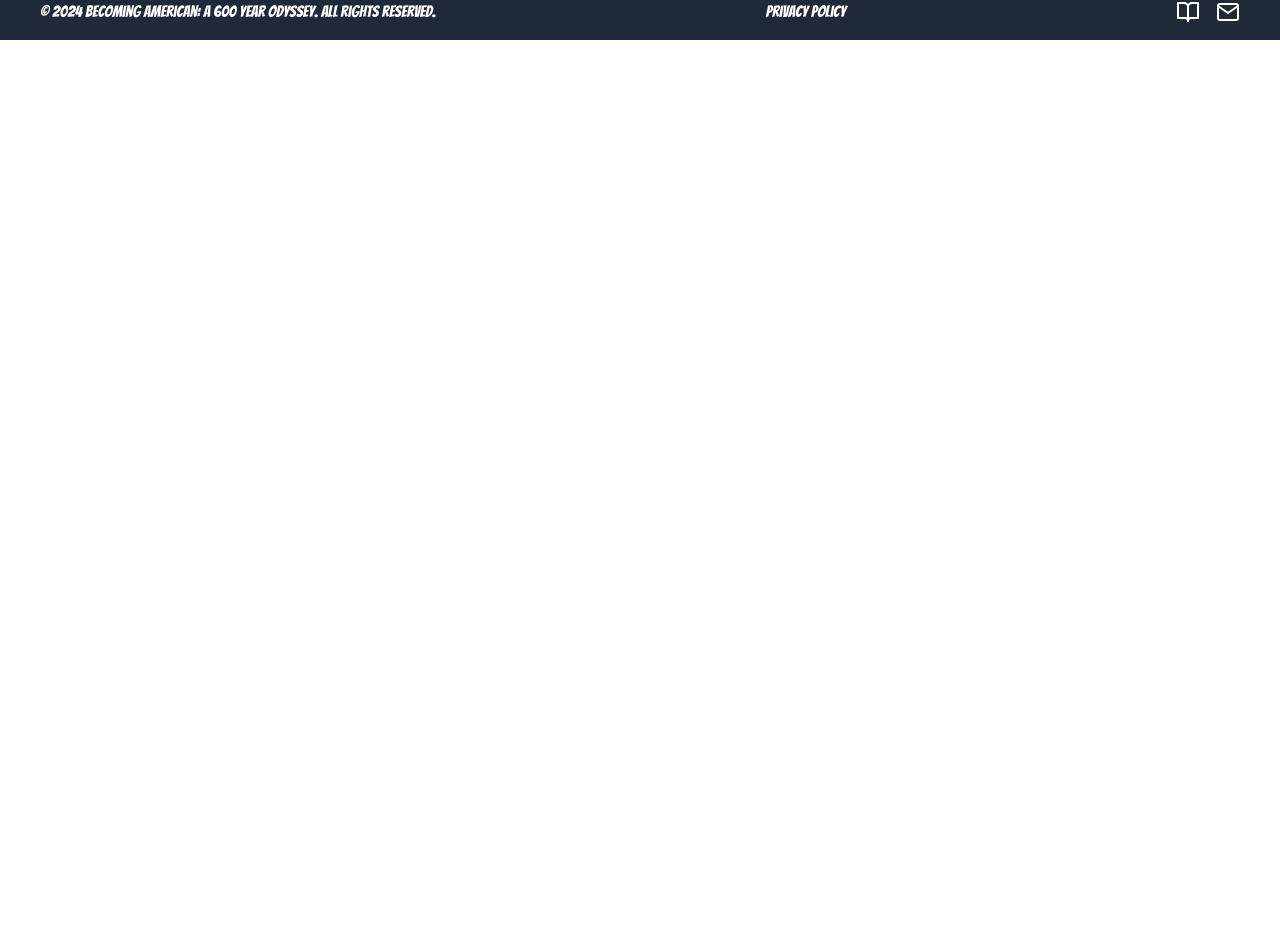
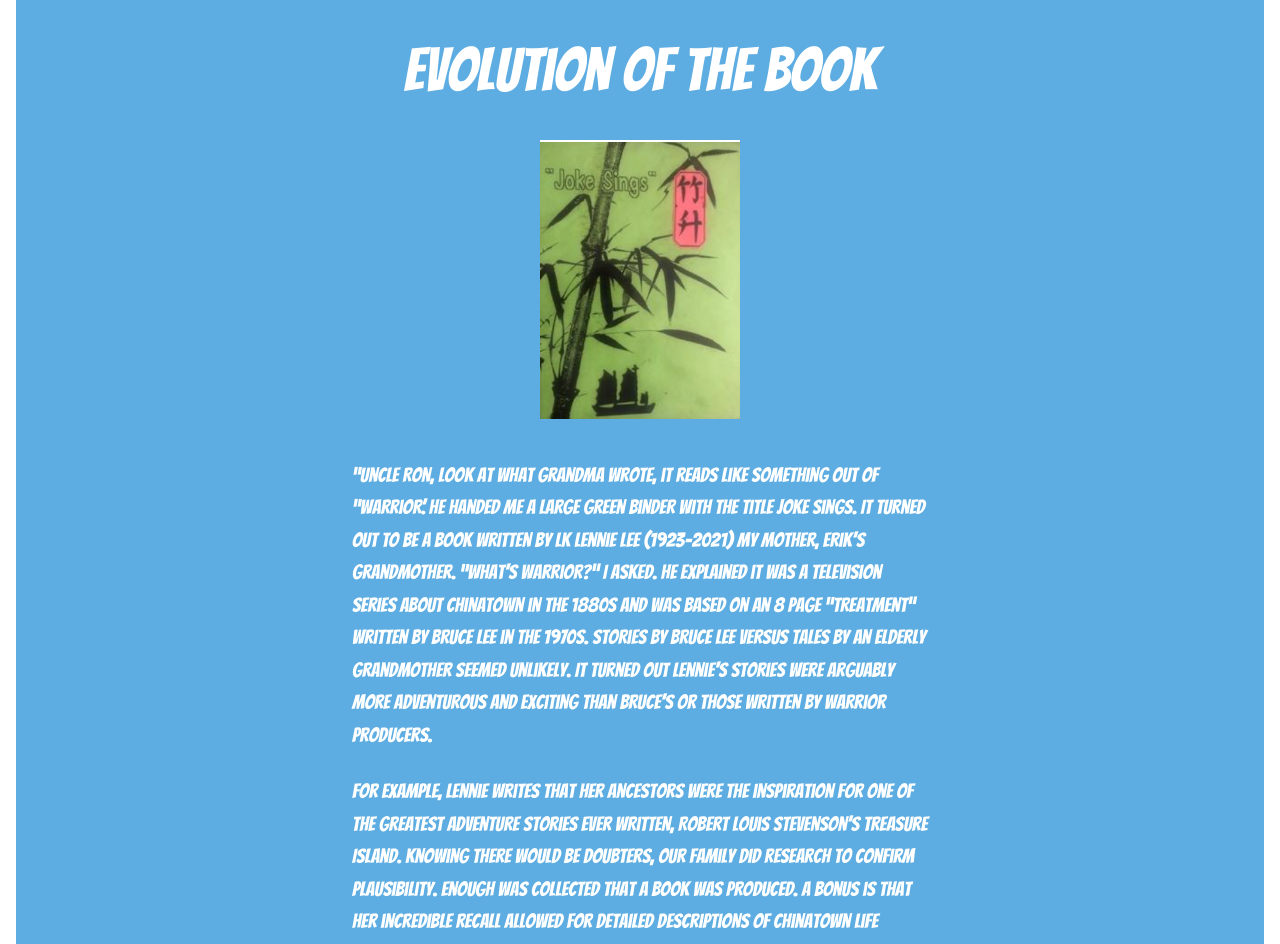
Before and after one commit to alison2686/book-map, a Next.js app: page /About in a window 1280 px wide. Shown: the part 816-1760 px from the top of the page. Before the commit the page ends 856 px from the top, so only its background shows below. Built offline with nearby package versions, Linux system fonts and the light colour scheme.

Commit message:
add evolution of the book

```diff
--- a/src/app/About/page.tsx
+++ b/src/app/About/page.tsx
@@ -1,6 +1,8 @@
 'use client';
 import Image from 'next/image';
 import { useEffect, useState } from 'react';
+import Evolution from '@/components/evolution';
+import AboutCard from '@/components/about';
 
 export default function About() {
   const [width, setWidth] = useState(0);
@@ -16,41 +18,9 @@ export default function About() {
   }, []);
 
   return (
-    <div className='container mx-auto px-4'>
-      <div className='w-full h-screen flex flex-col justify-center items-center text-white bg-seafoam'>
-        <div className='flex justify-center items-center text-center w-full'>
-          <div className='grid grid-cols-2 gap-2 w-full h-full'>
-            {/* Image column */}
-            <div className='flex justify-end items-center'>
-              <Image
-                src='/images/ron-lennie.jpeg'
-                alt='Becoming American cover'
-                width={width < 1024 ? 100 : 450}
-                height={width < 1024 ? 100 : 550}
-              />
-            </div>
-            {/* Text column */}
-            <div className='flex flex-col justify-center items-center'>
-              <h1 className='text-4xl lg:text-6xl p-6'>About the Authors</h1>
-              <h4 className='max-w-xl text-2xl leading-relaxed text-left'>
-                Lennie Lee and son Ron Lee had similar careers as real estate
-                investors and public school teachers. In her spare time, she
-                wrote an extensive autobiography and memoir that included
-                detailed observations of life in San Francisco’s Chinatown
-                beyond the facade of tourism.
-              </h4>
-              <h4 className='max-w-xl text-2xl leading-relaxed text-left pt-6'>
-                Ron spent his free time advocating for a variety of issues
-                involving Asian American Native Hawaiian Pacific Islanders. At
-                Lennie’s request he was directed, along with his two daughters
-                and nephews, to edit and add to her work. The result is an
-                extraordinary adventure story and a description of the entire
-                Chinese diaspora.
-              </h4>
-            </div>
-          </div>
-        </div>
-      </div>
-    </div>
+    <>
+      <AboutCard />
+      <Evolution />
+    </>
   );
 }
--- /dev/null
+++ b/src/components/about/index.tsx
@@ -0,0 +1,62 @@
+'use client';
+import Image from 'next/image';
+import { useEffect, useState } from 'react';
+
+const AboutCard = () => {
+  const [width, setWidth] = useState(0);
+
+  const updateWidth = () => {
+    const newWidth = window.innerWidth;
+    setWidth(newWidth);
+  };
+
+  useEffect(() => {
+    window.addEventListener('resize', updateWidth);
+    updateWidth();
+
+    return () => {
+      window.removeEventListener('resize', updateWidth);
+    };
+  }, []);
+
+  return (
+    <div className='container mx-auto px-4'>
+      <div className='w-full h-screen flex flex-col justify-center items-center text-white bg-seafoam'>
+        <div className='flex justify-center items-center text-center w-full'>
+          <div className='grid grid-cols-2 gap-2 w-full h-full'>
+            {/* Image column */}
+            <div className='flex justify-end items-center'>
+              <Image
+                src='/images/ron-lennie.jpeg'
+                alt='Becoming American cover'
+                width={width < 1024 ? 100 : 450}
+                height={width < 1024 ? 100 : 550}
+              />
+            </div>
+            {/* Text column */}
+            <div className='flex flex-col justify-center items-center'>
+              <h1 className='text-4xl lg:text-6xl p-6'>About the Authors</h1>
+              <h4 className='max-w-xl text-2xl leading-relaxed text-left'>
+                Lennie Lee and son Ron Lee had similar careers as real estate
+                investors and public school teachers. In her spare time, she
+                wrote an extensive autobiography and memoir that included
+                detailed observations of life in San Francisco’s Chinatown
+                beyond the facade of tourism.
+              </h4>
+              <h4 className='max-w-xl text-2xl leading-relaxed text-left pt-6'>
+                Ron spent his free time advocating for a variety of issues
+                involving Asian American Native Hawaiian Pacific Islanders. At
+                Lennie’s request he was directed, along with his two daughters
+                and nephews, to edit and add to her work. The result is an
+                extraordinary adventure story and a description of the entire
+                Chinese diaspora.
+              </h4>
+            </div>
+          </div>
+        </div>
+      </div>
+    </div>
+  );
+};
+
+export default AboutCard;
--- /dev/null
+++ b/src/components/evolution/index.tsx
@@ -0,0 +1,78 @@
+'use client';
+import Image from 'next/image';
+import { useEffect, useState } from 'react';
+
+const Evolution = () => {
+  const [width, setWidth] = useState(0);
+
+  const updateWidth = () => {
+    const newWidth = window.innerWidth;
+    setWidth(newWidth);
+  };
+
+  useEffect(() => {
+    window.addEventListener('resize', updateWidth);
+    updateWidth();
+
+    return () => {
+      window.removeEventListener('resize', updateWidth);
+    };
+  }, []);
+
+  return (
+    <div className='container mx-auto px-4 '>
+      <div className='w-full h-full flex flex-col justify-center items-center text-white bg-sky p-10'>
+        <div className='flex justify-center items-center text-center w-full'>
+          <div className='grid grid-cols-3 gap-2 w-full h-full'>
+            {/* Title spanning both columns */}
+            <div className='col-span-3'>
+              <h1 className='text-6xl lg:text-6xl p-4'>
+                Evolution of the Book
+              </h1>
+            </div>
+            {/* Image column */}
+            <div className='col-span-3 flex justify-center items-center p-4'>
+              <Image
+                src='/images/joke-sings.png'
+                alt='Joke Sings book cover'
+                width={width < 1024 ? 100 : 200}
+                height={width < 1024 ? 100 : 300}
+              />
+            </div>
+
+            {/* Text column */}
+            <div className='col-span-3 flex flex-col justify-center items-center p-4'>
+              <h4 className=' max-w-xl text-xl leading-relaxed text-left'>
+                “Uncle Ron, look at what Grandma wrote, it reads like something
+                out of “Warrior.’ He handed me a large green binder with the
+                title Joke Sings. It turned out to be a book written by LK
+                Lennie Lee (1923-2021) my mother, Erik’s grandmother. “What’s
+                Warrior?” I asked. He explained it was a television series about
+                Chinatown in the 1880s and was based on an 8 page “treatment”
+                written by Bruce Lee in the 1970s. Stories by Bruce Lee versus
+                tales by an elderly grandmother seemed unlikely. It turned out
+                Lennie’s stories were arguably more adventurous and exciting
+                than Bruce’s or those written by Warrior producers.
+              </h4>
+
+              <h4 className='row-span-2 max-w-xl text-xl leading-relaxed text-left pt-6'>
+                For example, Lennie writes that her ancestors were the
+                inspiration for one of the greatest adventure stories ever
+                written, Robert Louis Stevenson’s Treasure Island. Knowing there
+                would be doubters, our family did research to confirm
+                plausibility. Enough was collected that a book was produced. A
+                bonus is that her incredible recall allowed for detailed
+                descriptions of Chinatown life beyond the façade of tourism.
+                Realizing this work would appeal to young people, it was decided
+                to produce this version that has the look and feel of a graphic
+                novel.
+              </h4>
+            </div>
+          </div>
+        </div>
+      </div>
+    </div>
+  );
+};
+
+export default Evolution;
```
Also changed, not shown: public/images/joke-sings.png (added).
